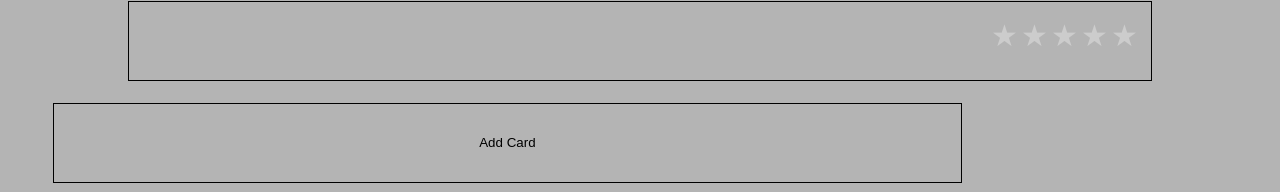
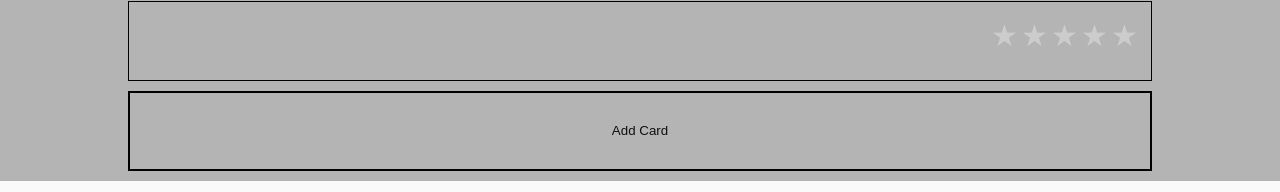
Before and after one commit to Teczer/BIGMERCHE, a React (Vite) app: page /product/1 in a window 1280 px wide. Shown: the part 937-1129 px from the top of the page. Built offline with nearby package versions, Linux system fonts and the light colour scheme; no server answers.

Commit message:
product final

```diff
--- a/src/component/product/product/hero.css
+++ b/src/component/product/product/hero.css
@@ -35,18 +35,21 @@ img{
 }
 .category h2{
     font-size: smaller;
+    margin: 10px;
 }
 button {
-    width: 71vw;
+    width: 80vw;
     height: 10vh;
-    border: 1px solid rgb(0, 0, 0);
+    border: 2px solid rgb(0, 0, 0);
     text-align: center;
-    margin: 12px 53px;
     background: transparent;
-    color: rgb(0, 0, 0);
-    text-align: center;
     padding: 100;
+    margin: 10px auto;
+    display: flex;
+    align-items: center;
+    justify-content: center;
 }
+
 p{
     text-align: center;
     font-size: 13px;
--- a/src/index.css
+++ b/src/index.css
@@ -10,4 +10,5 @@ body {
 }
 #root{
   background-color: #b4b4b4;
+  overflow-x: hidden
 }
```
